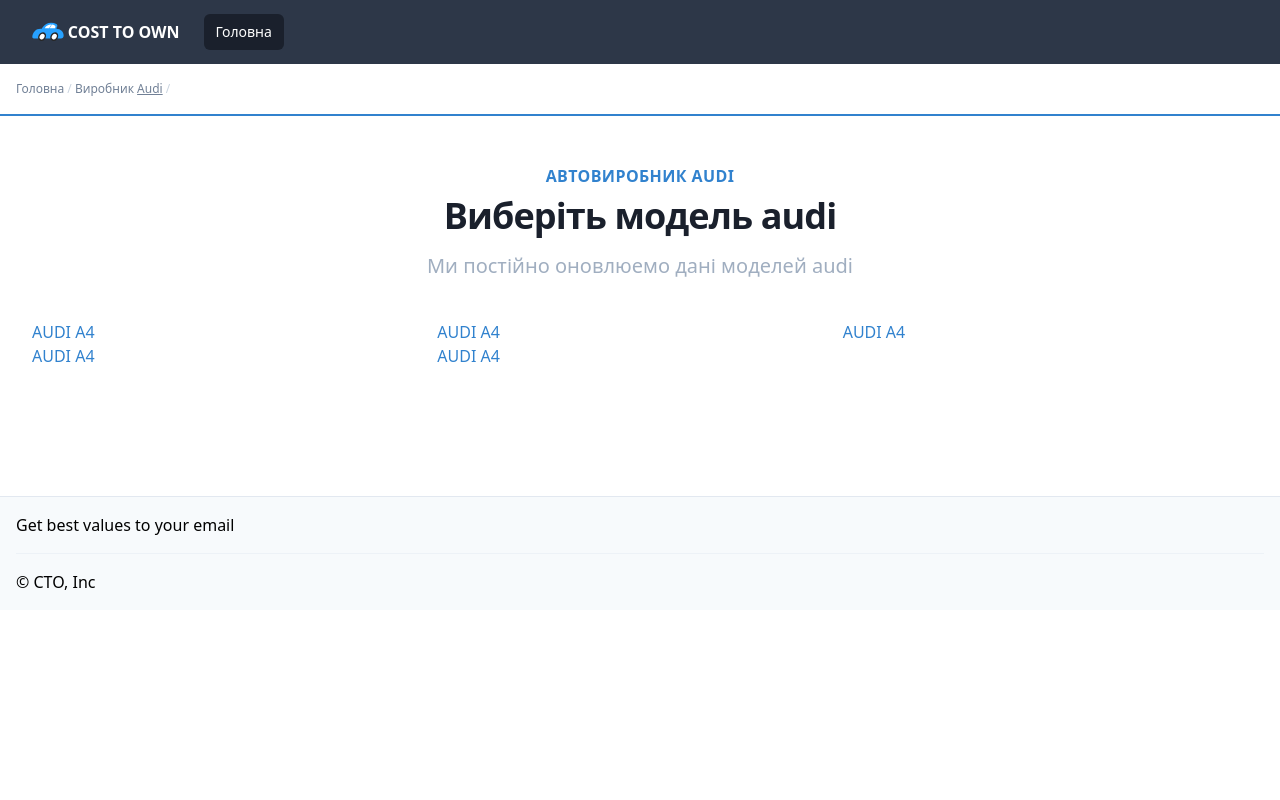
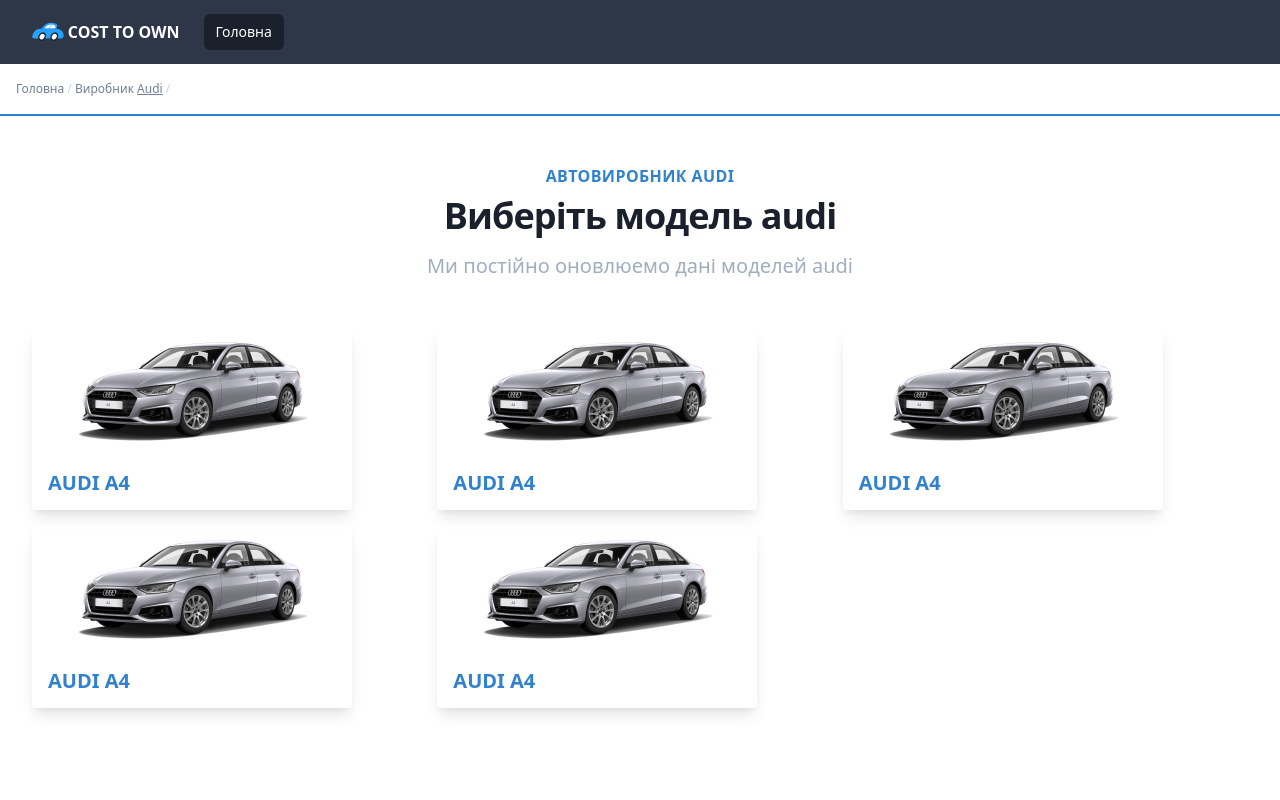
Before and after one commit to dzinemon/react-tw-cto, a React (Create React App) app: page /audi in a window 1280 px wide. Shown: the top 800 px of the page. Built offline with nearby package versions, Linux system fonts and the light colour scheme.

Commit message:
card style for list items

```diff
--- /dev/null
+++ b/src/components/CarCardItem.js
@@ -0,0 +1,17 @@
+import React from 'react';
+
+function CarCardItem(props) {
+
+  const { image, modelName } = props;
+
+  return(
+    <div className="max-w-xs rounded overflow-hidden shadow-lg my-2">
+      <img className="w-full h-32 object-cover object-center" src={image} alt="Sunset in the mountains"/>
+      <div className="px-4 py-3">
+        <div className="font-bold text-xl">{modelName}</div>
+      </div>
+    </div>
+  )
+}
+
+export default CarCardItem
--- a/src/pages/ManufacturerSection.js
+++ b/src/pages/ManufacturerSection.js
@@ -1,6 +1,8 @@
 import React from 'react';
 import { Link } from 'react-router-dom';
 import NotFound from "../pages/NotFound";
+
+import CarCardItem from '../components/CarCardItem'
 
 import ManufacturersAndModels from '../json/available-manufacturers-models.json'
 
@@ -21,8 +23,9 @@
     models = Array.from(modelsArray[0].models).map((i, idx) => {
       return (
         <li key={idx} className="mb-2 sm:mb-0">
-          <Link to={`${manufacturer}/${i}`} className="text-blue-600 hover:text-blue-800 capitalize">
-            {i.toUpperCase().replaceAll('_', ' ')}
+          <Link to={`${manufacturer}/${i}`} className="text-blue-600 hover:text-blue-800 capitalize font-bold">
+
+            <CarCardItem image={`../images/${manufacturer.toLowerCase()}/${i}_0.jpg`} modelName={i.toUpperCase().replaceAll('_', ' ')} />
           </Link>
         </li>
       )
```
